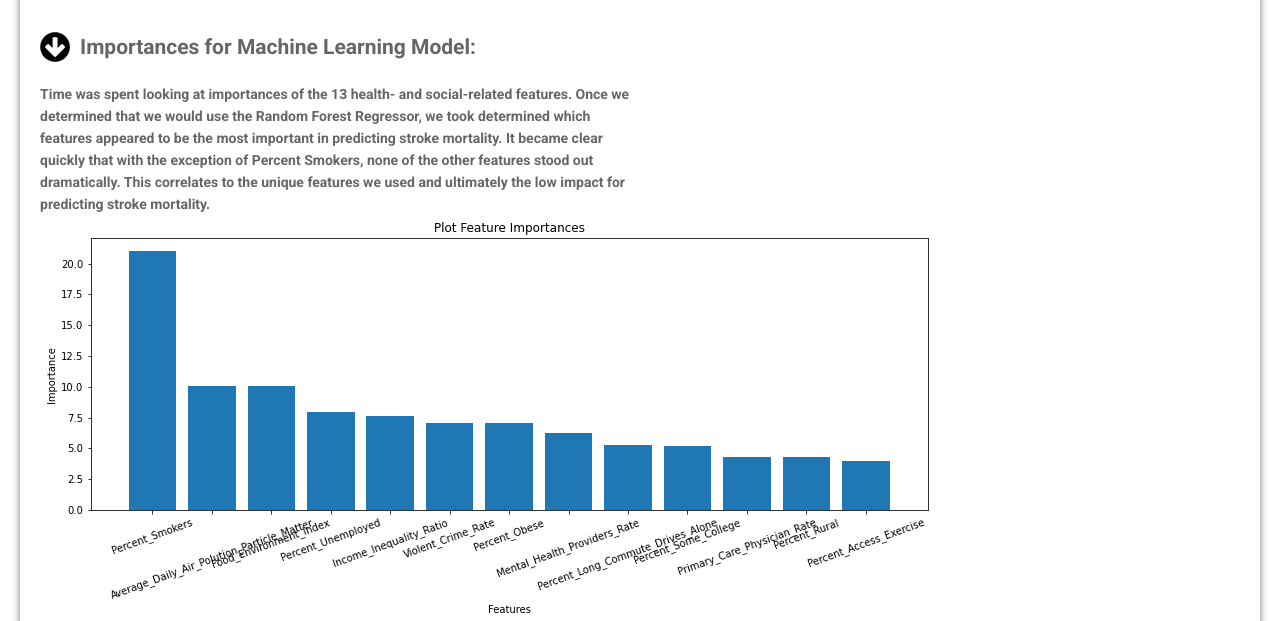
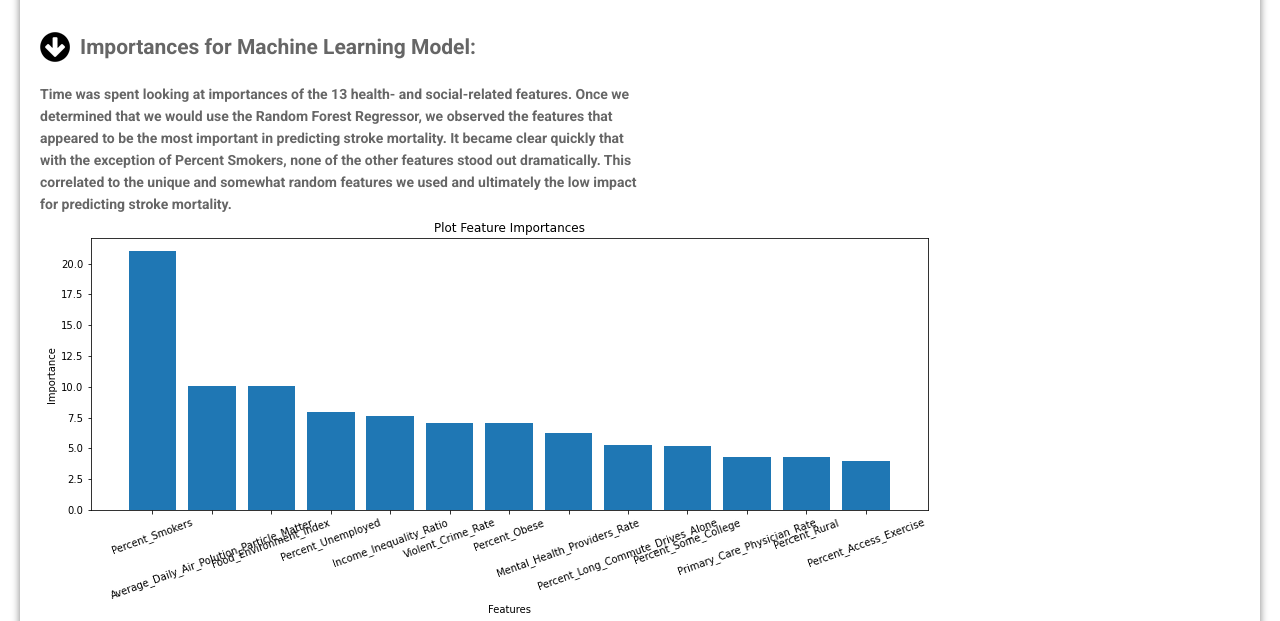
Before and after one commit to tpankratz1/Stroke-Predictor, a Flask app: page / in a window 1280 px wide. Shown: the part 1020-1641 px from the top of the page. Run offline with Flask 2, Linux system fonts and the light colour scheme; parts of the project's set-up code (start-up, migrations or seed data) failed here and were passed over; some libraries are stand-ins or nearby versions.

Commit message:
Updated index.html

```diff
--- a/templates/index.html
+++ b/templates/index.html
@@ -69,7 +69,7 @@
       <h2 class="arrow">Importances for Machine Learning Model:</h2>
       <div class="wrapper">
         <div class="column">
-          <p>Time was spent looking at importances of the 13 health- and social-related features.  Once we determined that we would use the Random Forest Regressor, we took determined which features appeared to be the most important in predicting stroke mortality. It became clear quickly that with the exception of Percent Smokers, none of the other features stood out dramatically. This correlates to the unique features we used and ultimately the low impact for predicting stroke mortality.
+          <p>Time was spent looking at importances of the 13 health- and social-related features.  Once we determined that we would use the Random Forest Regressor, we observed the features that appeared to be the most important in predicting stroke mortality. It became clear quickly that with the exception of Percent Smokers, none of the other features stood out dramatically. This correlated to the unique and somewhat random features we used and ultimately the low impact for predicting stroke mortality.
           </p>
           <img src="static/Importances_All_Features.png" alt="Importances of all features">
         </div>
```
Also changed, not shown: 1 other file.
